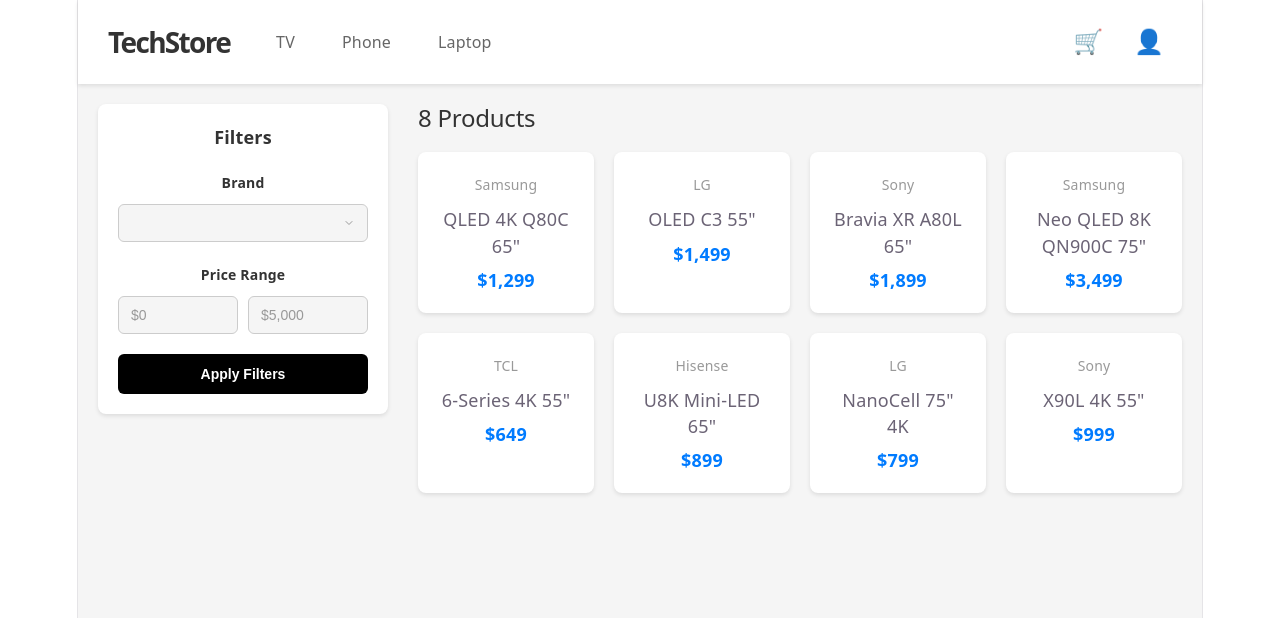
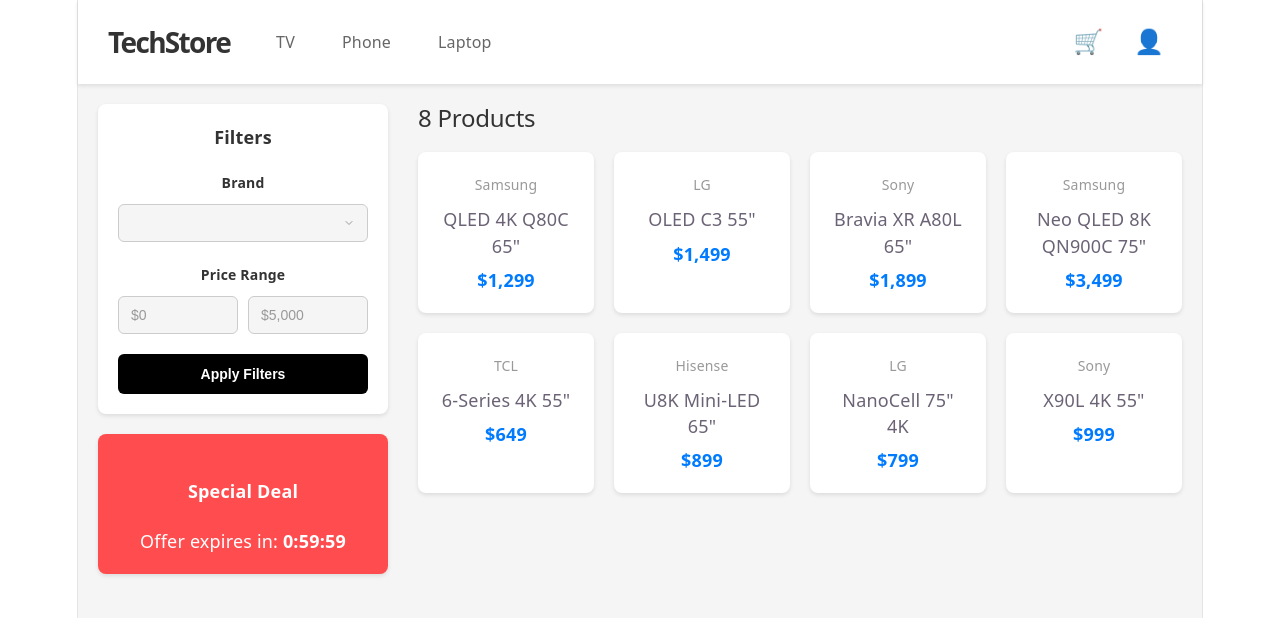
Before and after one commit to LinaSkorokhodova/Ecommerce, a React (Vite) app: page / in a window 1280 px wide. Shown: the top 618 px of the page. Built offline with nearby package versions, Linux system fonts and the light colour scheme.

Commit message:
Баннер Special Deal

```diff
--- a/src/app/pages/Home.css
+++ b/src/app/pages/Home.css
@@ -11,7 +11,16 @@
   gap: 30px;
 }
 
-/* Сайдбар слева */
+/* ===== САЙДБАР ===== */
+.left-sidebar-area {
+  width: 250px;
+  flex-shrink: 0;
+  display: flex;
+  flex-direction: column;
+  gap: 15px;
+}
+
+/* Дизайн сайдбара  */
 .sidebar {
   width: 250px;
   flex-shrink: 0;
@@ -69,12 +78,24 @@
   background-color: #fff;
 }
 
+/* ===== Баннер Special Deal  ===== */
+.special-deal-banner {
+  width: 100%;
+  padding: 20px;
+  background-color: #ff4d4f;
+  color: white;
+  border-radius: 8px;
+  text-align: center;
+  box-sizing: border-box;
+  box-shadow: 0 2px 4px rgba(0,0,0,0.1);
+  margin-top: 20px;  /* Отступ сверху */
+}
   /* ===== PRICE RANGE: два поля в одну строку ===== */
 .price-inputs {
    display: flex;
-  flex-direction: row; /* Направление: слева направо */
-  gap: 10px;           /* Отступ между полями */
-  width: 100%;         /* Занимаем всю ширину контейнера */
+  flex-direction: row;
+  gap: 10px;
+  width: 100%;
 }
 
 .price-inputs input {
@@ -99,7 +120,7 @@
   background-color: #fff;
 }
 
-/* ===== КНОПКА: чёрная с белым текстом ===== */
+/* ===== КНОПКА APPLY: чёрная с белым текстом ===== */
 .apply-btn {
   width: 100%;
   padding: 12px 16px;
--- a/src/app/pages/Home.jsx
+++ b/src/app/pages/Home.jsx
@@ -21,6 +21,9 @@
       <Header />
 
       <div className="page-layout">
+
+        {/* 1. Структура левой колонки */}
+        <div className="left-column">
 
         {/* Левая колонка: Фильтры */}
         <aside className="sidebar">
@@ -67,6 +70,15 @@
           <button className="apply-btn">Apply Filters</button>
         </aside>
 
+              {/* 2. Баннер Special Deal (отдельный блок под фильтрами) */}
+          <div className="special-deal-banner">
+            <h4> Special Deal</h4>
+            <p className="deal-timer">Offer expires in: <strong>0:59:59</strong></p>
+          </div>
+
+              </div>
+
+
         {/* Правая колонка: Товары */}
         <main className="content">
           <div className="product-summary">
```
